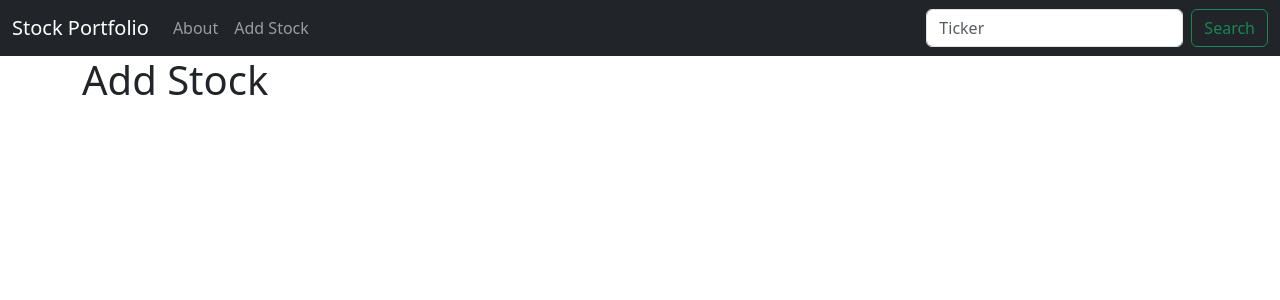
After one commit to peterchay88/Stock-Market-Web-App, a Django app: page /add_stock/ in a window 1280 px wide. The commit adds this page. Shown: the top 300 px of the page. Run offline with Django 5.2, Linux system fonts and the light colour scheme.

Commit message:
adding "add_stock/" page

```diff
--- /dev/null
+++ b/stockmarket/quotes/templates/add_stock.html
@@ -0,0 +1,6 @@
+{% extends "base.html" %}
+{% block content %}
+
+<h1>Add Stock</h1>
+
+{% endblock %}
--- a/stockmarket/quotes/templates/base.html
+++ b/stockmarket/quotes/templates/base.html
@@ -25,10 +25,14 @@
           <a class="nav-link" href="{% url 'about' %}">About</a>
         </li>
 
+        <li class="nav-item">
+          <a class="nav-link" href="{% url 'add_stock' %}">Add Stock</a>
+        </li>
+
       </ul>
       <form action="{% url 'home' %}" class="d-flex" role="search" method="POST">
         {% csrf_token %}
-        <input class="form-control me-2" type="search" placeholder="Ticker" aria-label="Search" name="ticker"/>
+        <input class="form-control me-2" type="search" placeholder="Ticker" aria-label="Search" name="ticker_symbol"/>
         <button class="btn btn-outline-success" type="submit">Search</button>
       </form>
 
--- a/stockmarket/quotes/urls.py
+++ b/stockmarket/quotes/urls.py
@@ -5,4 +5,5 @@ from . import views as view
 urlpatterns = [
     path('', view.home, name='home'),
     path('about/', view.about, name='about'),
+    path('add_stock/', view.add_stock, name='add_stock'),
 ]
--- a/stockmarket/quotes/views.py
+++ b/stockmarket/quotes/views.py
@@ -16,7 +16,7 @@ def home(request):
         HttpResponse: Rendered home page template.
     """
     if request.method == 'POST':
-        search_ticker = request.POST['ticker']
+        search_ticker = request.POST['ticker_symbol']
         ticker = Tickers(api_key=os.getenv("POLYGON_API_KEY"))
         api_response = ticker.get_specific_ticker(ticker=search_ticker.upper())
         if ticker.assert_status_code(expected_status_code=200, response=api_response):
@@ -48,7 +48,22 @@ def about(request):
         HttpResponse: Rendered about page template.
     """
     return render(
-        request,
+        request=request,
         template_name='about.html',
         context={}
     )
+
+
+def add_stock(request):
+    """
+    Render the add stock page of the stock market application.
+    Args:
+        request: The HTTP request object.
+    Returns:
+        HttpResponse: Rendered add stock page template.
+    """
+    return render(
+        request=request,
+        template_name='add_stock.html',
+        context={}
+    )
```
